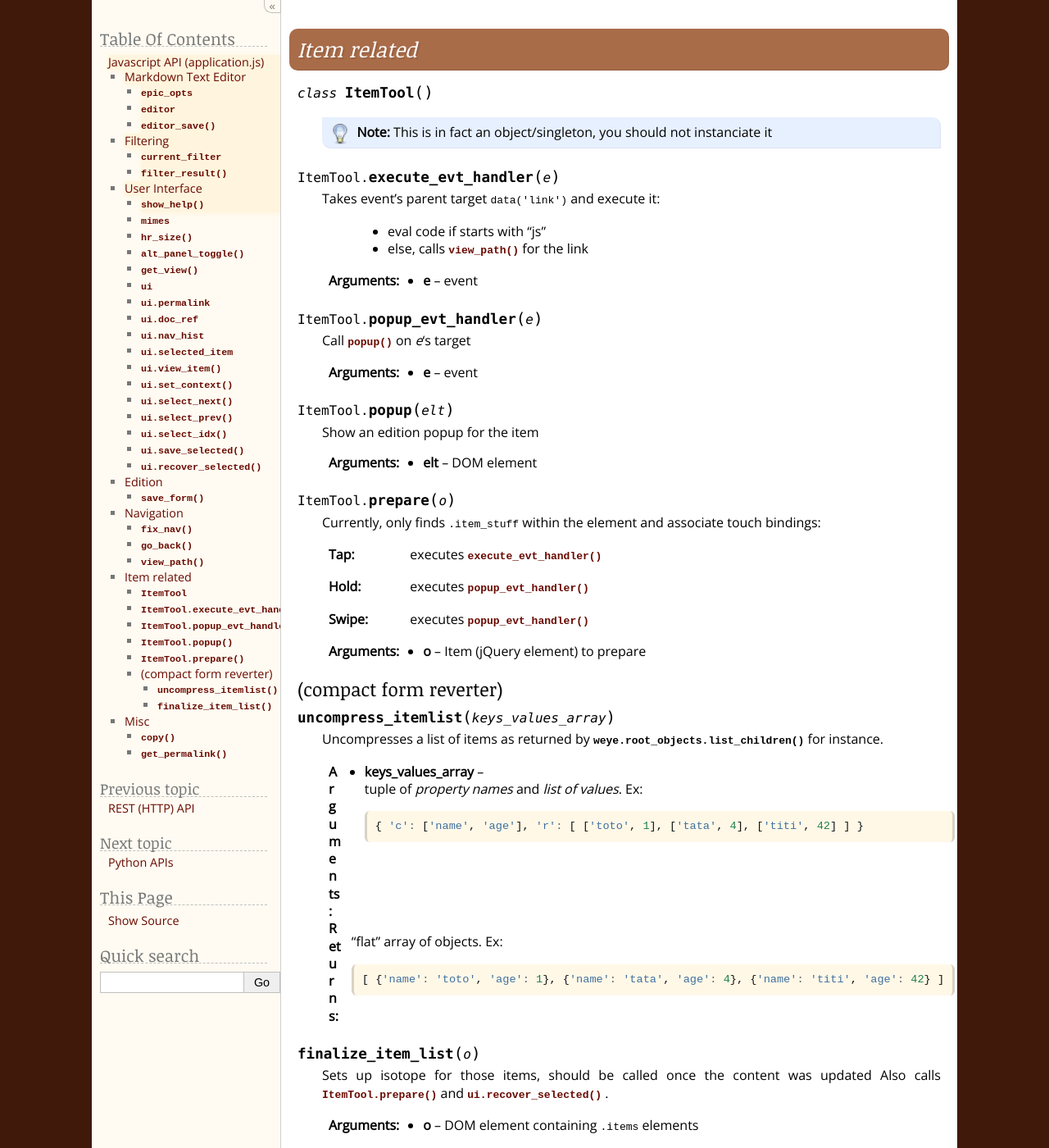
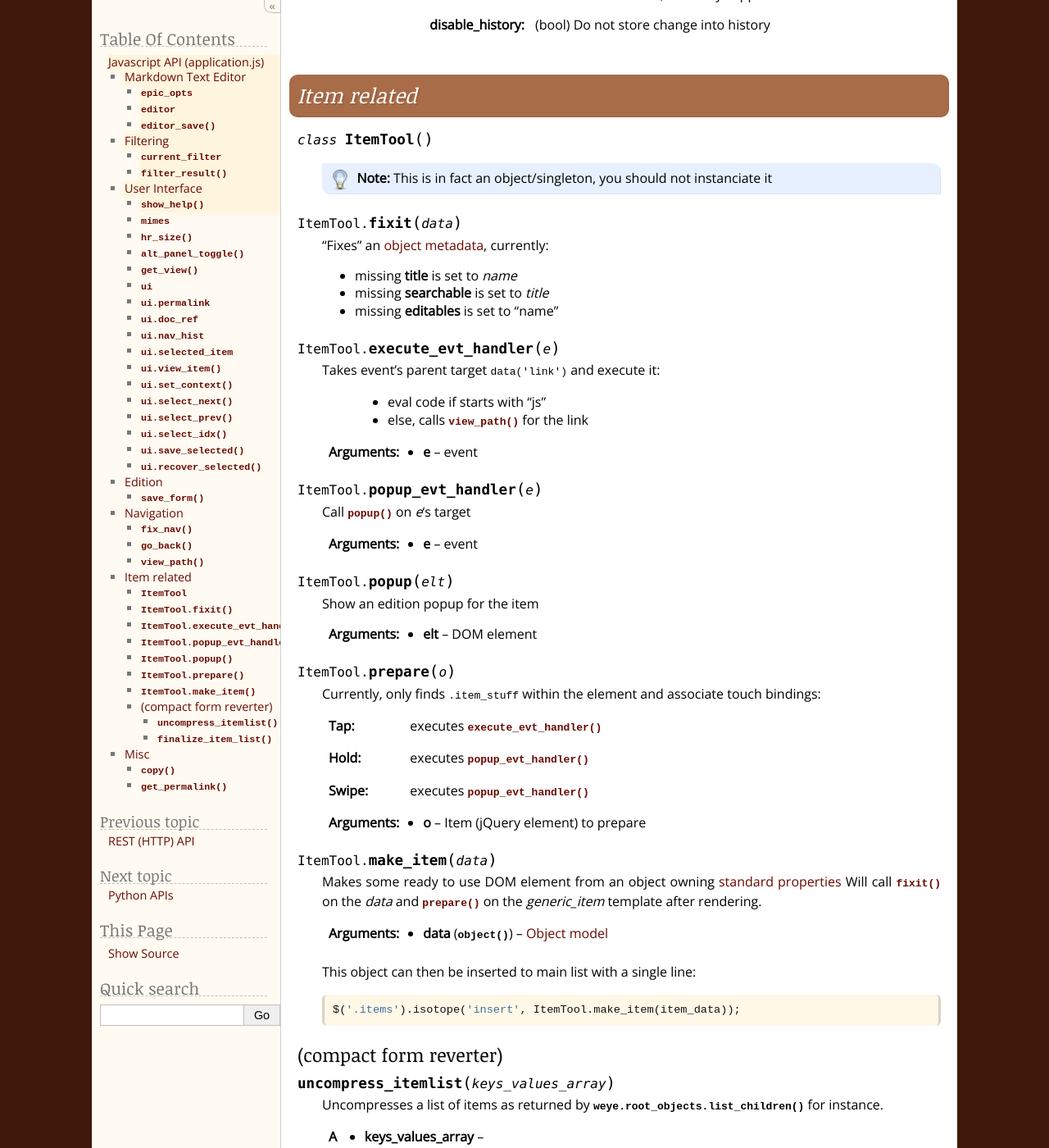
Before and after one commit to fdev31/weye, a Sphinx documentation site: the page built from doc/source/dev/jsapi.rst, in a window 1280 px wide and 1400 px high, scrolled down 3426 px. Shown: the whole window at 82% size. Built offline with Sphinx 7.4.7, drawn with Linux system fonts in a browser that asks for light colours; some web fonts are replaced; some of the changed text lies outside the part shown.

Commit message:
More doc

```diff
--- a/doc/source/dev/jsapi.rst
+++ b/doc/source/dev/jsapi.rst
@@ -173,9 +173,13 @@ User Interface
 
 Edition
 #######
+
 .. function:: save_form()
 
      Saves the ``#question_popup .editable``
+
+     .. seealso:: :func:`ItemTool.popup`
+
 
 Navigation
 ##########
@@ -212,6 +216,13 @@ Item related
 
      .. note:: This is in fact an object/singleton, you should not instanciate it
 
+.. function:: ItemTool.fixit(data)
+
+     "Fixes" an :ref:`object metadata <object_model>`, currently:
+
+     - missing **title** is set to *name*
+     - missing **searchable** is set to *title*
+     - missing **editables** is set to "name"
 
 .. function:: ItemTool.execute_evt_handler(e)
 
@@ -248,6 +259,20 @@ Item related
      :swipe: executes :func:`~ItemTool.popup_evt_handler`
 
      :arg o: Item (jQuery element) to prepare
+
+.. function:: ItemTool.make_item(data)
+
+     Makes some ready to use DOM element from an object owning :ref:`standard properties <object_model>`
+     Will call :func:`~ItemTool.fixit` on the `data` and :func:`~ItemTool.prepare` on the `generic_item` template after rendering.
+
+     :arg data: :ref:`object_model`
+     :type data: object
+
+     This object can then be inserted to main list with a single line:
+
+     .. code-block:: js
+
+         $('.items').isotope('insert', ItemTool.make_item(item_data));
 
 
 .. _compact_form:
--- a/doc/source/index.rst
+++ b/doc/source/index.rst
@@ -234,6 +234,7 @@ Public APIs
 You might be interested in the :ref:`function index <genindex>` as well.
 
 .. toctree::
+    :maxdepth: 2
 
     dev/httpapi
     dev/jsapi
```
Also changed, not shown: static/application.js (+11 -0 lines).
